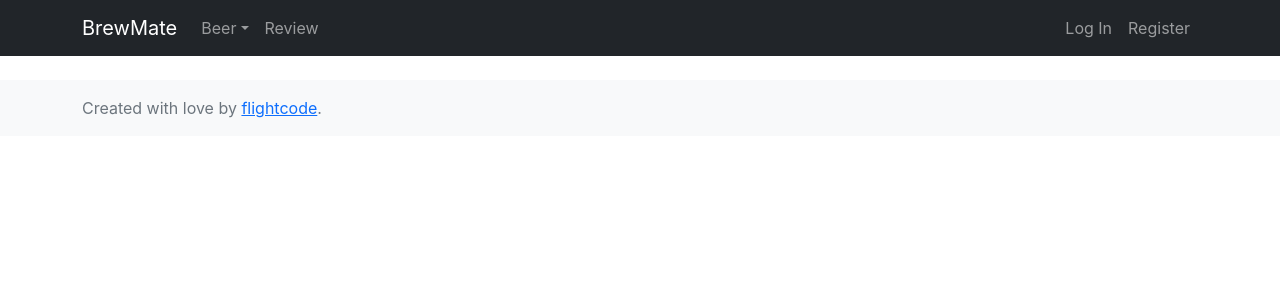
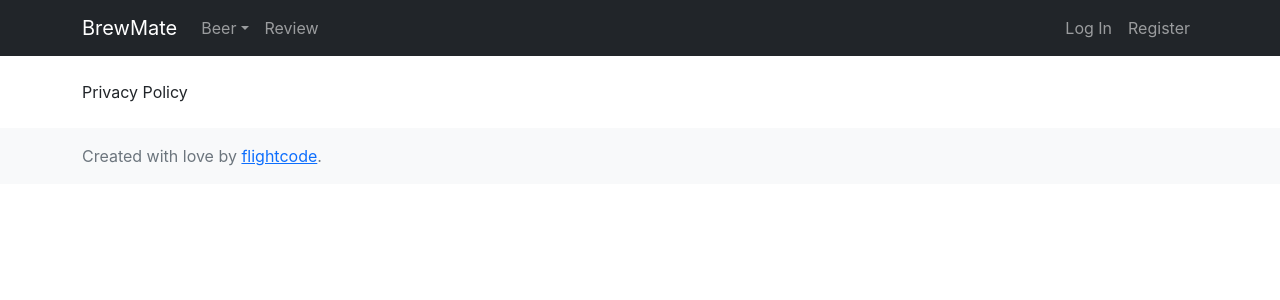
Before and after one commit to flightcode/brewmate, a React (Create React App) app in the folder client/: page /privacy in a window 1280 px wide. Shown: the top 300 px of the page. Built offline with nearby package versions, Linux system fonts and the light colour scheme; no server answers.

Commit message:
Create Dashboard & PrivacyPolicy Routes

```diff
--- a/client/src/App.tsx
+++ b/client/src/App.tsx
@@ -1,7 +1,14 @@
 import React from "react";
 import { Routes, Route } from "react-router-dom";
 import { Container } from "react-bootstrap";
-import { Home, BeerList, Login, Register } from "./routes";
+import {
+  Home,
+  BeerList,
+  Login,
+  Register,
+  Dashboard,
+  PrivacyPolicy,
+} from "./routes";
 import { NavbarWrapper, FooterWrapper } from "./components";
 
 const App: React.FC = () => (
@@ -14,6 +21,8 @@ const App: React.FC = () => (
           <Route path="beer" element={<BeerList />} />
           <Route path="login" element={<Login />} />
           <Route path="register" element={<Register />} />
+          <Route path="dashboard" element={<Dashboard />} />
+          <Route path="privacy" element={<PrivacyPolicy />} />
         </Route>
       </Routes>
     </Container>
--- /dev/null
+++ b/client/src/routes/Dashboard.tsx
@@ -0,0 +1,5 @@
+import React from "react";
+
+const Dashboard: React.FC = () => <p>Dashboard</p>;
+
+export { Dashboard };
--- /dev/null
+++ b/client/src/routes/PrivacyPolicy.tsx
@@ -0,0 +1,5 @@
+import React from "react";
+
+const PrivacyPolicy: React.FC = () => <p>Privacy Policy</p>;
+
+export { PrivacyPolicy };
--- a/client/src/routes/index.ts
+++ b/client/src/routes/index.ts
@@ -1,4 +1,6 @@
 export * from "./Home";
+export * from "./PrivacyPolicy";
 export * from "./BeerList";
 export * from "./Login";
 export * from "./Register";
+export * from "./Dashboard";
```
